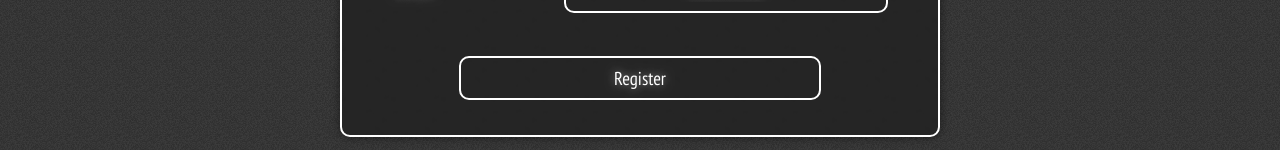
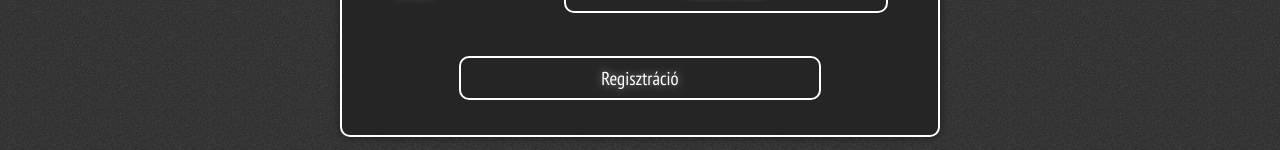
Before and after one commit to kortea01/projektMunka, a React (Vite) app in the folder Frontend/: page /register in a window 1280 px wide. Shown: the part 1050-1200 px from the top of the page. Built offline with nearby package versions, Linux system fonts and the light colour scheme; a web font is replaced by a local one.

Commit message:
fixsmallprob

```diff
--- a/Frontend/src/App.jsx
+++ b/Frontend/src/App.jsx
@@ -6,10 +6,11 @@
 import AboutUs from './pages/AboutUs';
 import HomePage from './pages/HomePage';
 import MenuPage from './pages/MenuPage';
+import Layout from './components/Layout';
 import { useEffect, useState } from 'react';
 import { createBrowserRouter } from 'react-router-dom';
 import { RouterProvider } from 'react-router-dom';
-import Layout from './components/Layout';
+
 
 
 
@@ -19,7 +20,7 @@
   const apiUrl = "http://localhost:8000/api"
   const [token, setToken] = useState('');
   const [userData, setUserData] = useState(null);
-  const [user, setUser] = useState(null);
+
 
 
 
@@ -84,8 +85,7 @@
       // Add the following line to make the token available in other functions
       localStorage.setItem('token', token);
       loadUserData();
-      //console.log(token);
-      //router.navigate('/user-profile');
+      router.navigate('/user-profile');
       alert("Sikeres belépés!");
     } else {
       alert(data.message);
--- a/Frontend/src/pages/RegisterPage.jsx
+++ b/Frontend/src/pages/RegisterPage.jsx
@@ -92,7 +92,7 @@
                             <input type="password" id="password" placeholder="tesztElek88" ref={passwordRef} />
                         </div>
 
-                            <button type="submit">Register</button>
+                            <button type="submit">Regisztráció</button>
                         </form>
                     </div>
                 </div>
```
